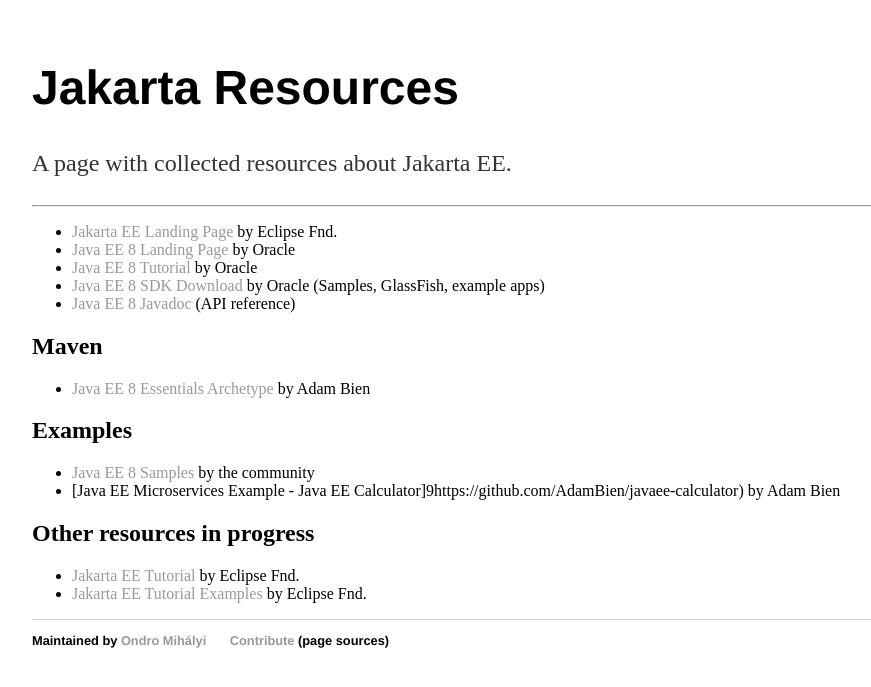
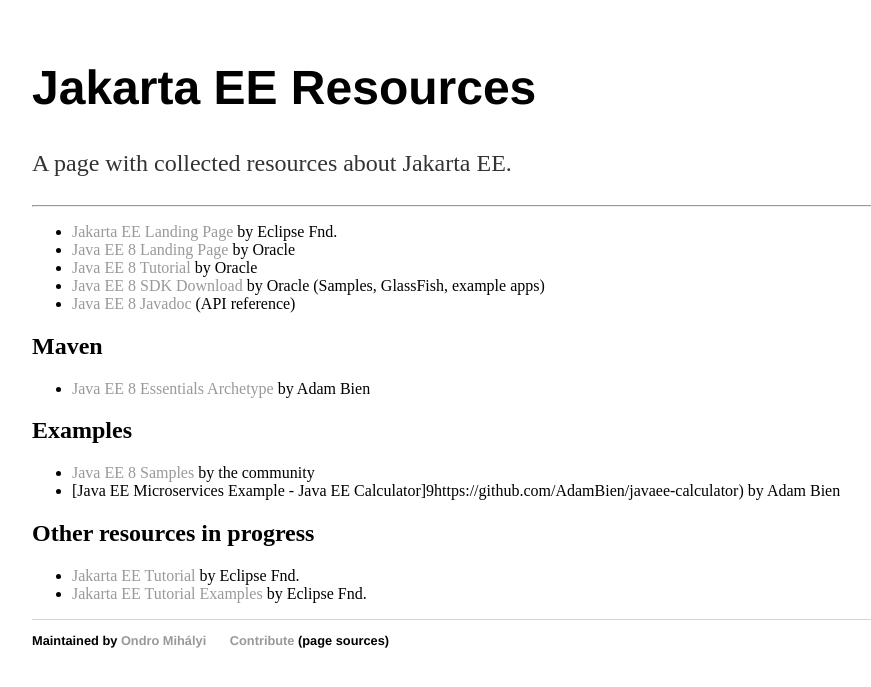
Before and after one commit to awesome-jakartaee/awesome-jakartaee.github.io, a Jekyll site: the page built from index.md, in a window 1280 px wide. Shown: the top 687 px of the page, without its empty margins (160-1031 px from the left). Built offline with Jekyll 4.4.1, drawn with Linux system fonts in a browser that asks for light colours.

```diff
--- a/index.md
+++ b/index.md
@@ -1,8 +1,8 @@
 ---
 layout: default
-title: Jakarta resources (by Ondro)
+title: Jakarta EE Resources (by Ondro)
 ---
-# Jakarta Resources
+# Jakarta EE Resources
 
 A page with collected resources about Jakarta EE.
 
```
